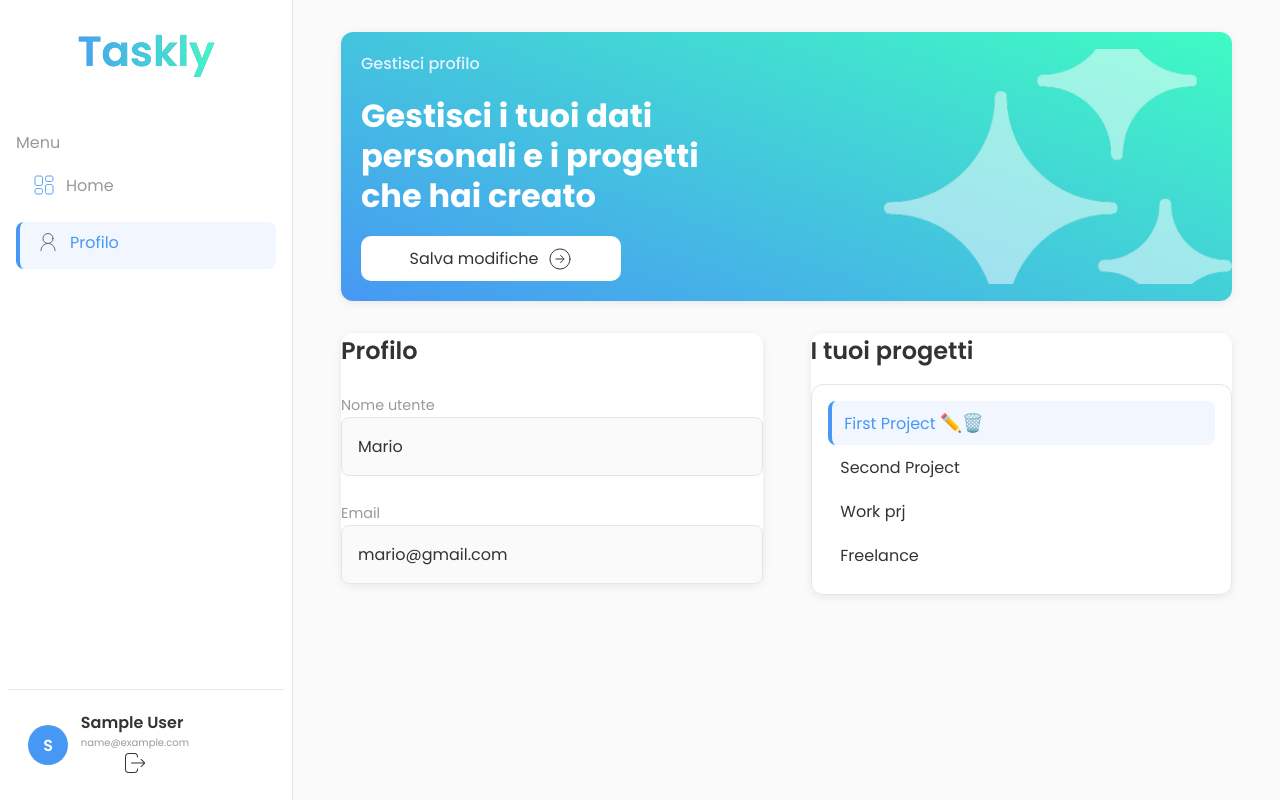
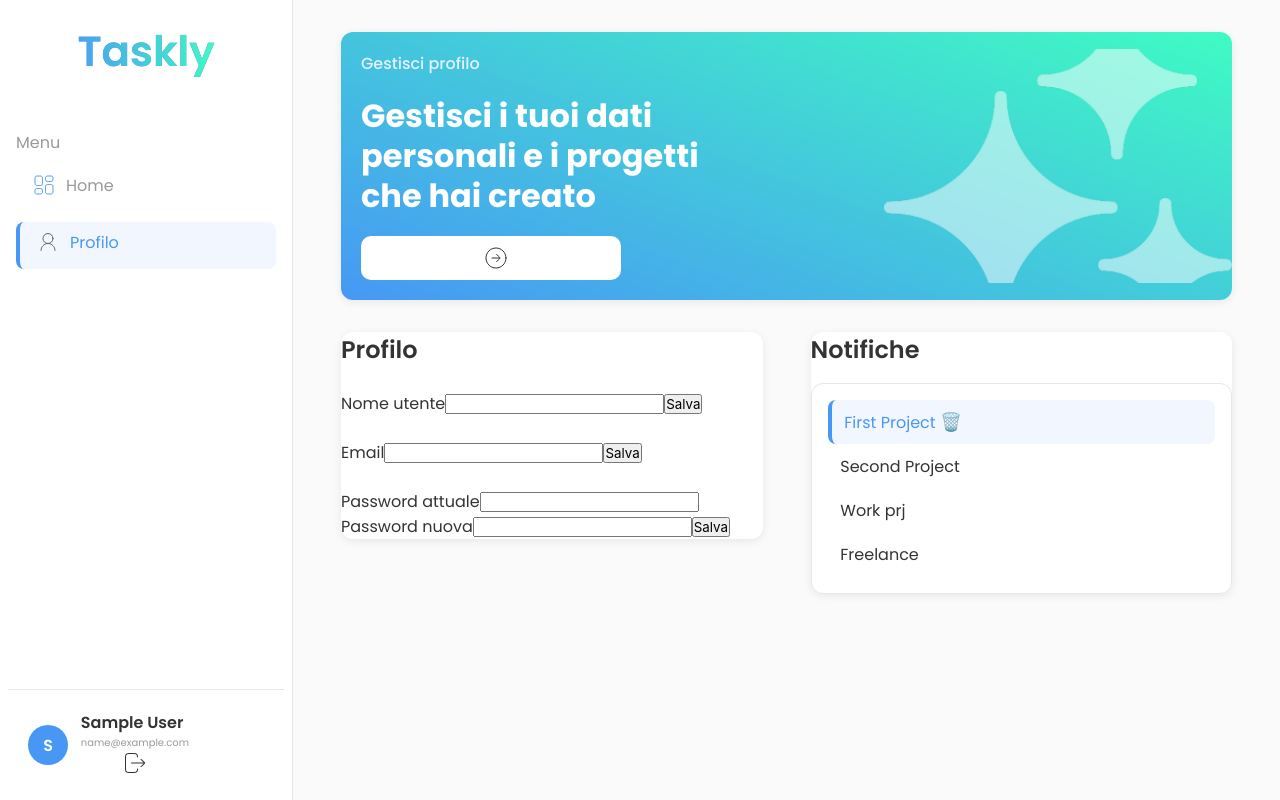
Before and after one commit to Alb3rt05/Frontend-Taskly, an Angular app: page /profile in a window 1280 px wide. Built offline with nearby package versions, Linux system fonts and the light colour scheme; sample sign-in values are in the browser's storage.

Commit message:
feat: implement reactive forms for user profile management

```diff
--- a/src/app/components/sidebar/sidebar.ts
+++ b/src/app/components/sidebar/sidebar.ts
@@ -17,7 +17,6 @@ export class Sidebar {
 
   constructor(private router: Router) {
     const stored = localStorage.getItem('user');
-    console.log('Stored user:', stored);
     if (stored) {
       this.user = JSON.parse(stored);
     }
--- a/src/app/pages/profile/profile.html
+++ b/src/app/pages/profile/profile.html
@@ -4,36 +4,60 @@
 
   <!-- Main Content -->
   <main class="profile-main">
+
     <!-- Hero -->
-    <app-hero-card
-      subtitle="Gestisci profilo"
-      title="Gestisci i tuoi dati personali e i progetti che hai creato"
-      buttonText="Salva modifiche"
-      (saveProfile)="TODO()">
+    <app-hero-card subtitle="Gestisci profilo" title="Gestisci i tuoi dati personali e i progetti che hai creato">
     </app-hero-card>
 
     <!-- Content -->
     <section class="profile-content">
+
       <!-- Profilo -->
       <div class="profile-info card">
         <h2>Profilo</h2>
-        <div class="form-group">
-          <label>Nome utente</label>
-          <div class="input-display">Mario</div>
-        </div>
-        <div class="form-group">
-          <label>Email</label>
-          <div class="input-display">mario@gmail.com</div>
-        </div>
+
+        <form [formGroup]="nameForm" (ngSubmit)="saveName()">
+          <label for="display-name">Nome utente</label>
+          <input id="display-name" formControlName="displayName" type="text">
+          @if (nameForm.get('displayName')?.touched && nameForm.get('displayName')?.invalid) {
+            <div class="error">Il nome non può essere vuoto.</div>
+          }
+          <button type="submit">Salva</button>
+        </form>
+
+        <form [formGroup]="emailForm" (ngSubmit)="saveEmail()">
+          <label for="email">Email</label>
+          <input id="email" formControlName="email" type="email">
+          @if (emailForm.get('email')?.touched && emailForm.get('email')?.invalid) {
+            <div class="error">Inserisci un'email valida.</div>
+          }
+          <button type="submit">Salva</button>
+        </form>
+
+        <form [formGroup]="passwordForm" (ngSubmit)="savePassword()">
+          <label for="password-current">Password attuale</label>
+          <input id="password-current" formControlName="passwordCurrent" type="password">
+
+          <label for="password-new">Password nuova</label>
+          <input id="password-new" formControlName="passwordNew" type="password">
+
+          @if (passwordForm.touched && passwordForm.errors?.['samePassword']) {
+            <div class="error">La nuova password non può essere uguale a quella attuale.</div>
+          }
+          @if (passwordForm.get('passwordNew')?.touched && passwordForm.get('passwordNew')?.invalid) {
+            <div class="error">La password nuova non può essere vuota.</div>
+          }
+
+          <button type="submit">Salva</button>
+        </form>
       </div>
 
-      <!-- Progetti -->
+      <!-- Notifiche -->
       <div class="profile-projects card">
-        <h2>I tuoi progetti</h2>
+        <h2>Notifiche</h2>
         <div class="projects-sidebar">
           <ul>
             <li class="project-item active">First Project
-              <button class="action edit">✏️</button>
               <button class="action delete">🗑️</button>
             </li>
             <li class="project-item">Second Project</li>
@@ -42,6 +66,7 @@
           </ul>
         </div>
       </div>
+
     </section>
   </main>
 </div>
--- a/src/app/pages/profile/profile.ts
+++ b/src/app/pages/profile/profile.ts
@@ -1,15 +1,73 @@
 import { Component } from '@angular/core';
+import { FormBuilder, FormGroup, Validators, ReactiveFormsModule, AbstractControl } from '@angular/forms';
+import { CommonModule } from '@angular/common';
 import { Sidebar } from "../../components/sidebar/sidebar";
 import { HeroCard } from '../../components/hero-card/hero-card';
 
 @Component({
+  standalone: true,
   selector: 'app-profile',
-  imports: [Sidebar, HeroCard],
+  imports: [ReactiveFormsModule, CommonModule, Sidebar, HeroCard],
   templateUrl: './profile.html',
-  styleUrl: './profile.css',
+  styleUrls: ['./profile.css'],
 })
 export class Profile {
-  TODO() {
 
+  nameForm: FormGroup;
+  emailForm: FormGroup;
+  passwordForm: FormGroup;
+
+  constructor(private fb: FormBuilder) {
+    this.nameForm = this.fb.group({
+      displayName: ['', [Validators.required, this.noWhitespaceValidator]]
+    });
+
+    this.emailForm = this.fb.group({
+      email: ['', [Validators.required, Validators.email]]
+    });
+
+    this.passwordForm = this.fb.group({
+      passwordCurrent: ['', Validators.required],
+      passwordNew: ['', [Validators.required]]
+    }, { validators: this.passwordsNotEqual });
+  }
+
+  noWhitespaceValidator(control: AbstractControl) {
+    const isWhitespace = (control.value || '').trim().length === 0;
+    return isWhitespace ? { whitespace: true } : null;
+  }
+
+  passwordsNotEqual(group: AbstractControl) {
+    const current = group.get('passwordCurrent')?.value;
+    const newPass = group.get('passwordNew')?.value;
+    return (current && newPass && current === newPass) ? { samePassword: true } : null;
+  }
+
+  saveName() {
+    if (this.nameForm.valid) {
+      console.log('Nome utente aggiornato:', this.nameForm.value.displayName);
+      // TODO: chiamata al service per aggiornare il nome
+    } else {
+      this.nameForm.markAllAsTouched();
+    }
+  }
+
+  saveEmail() {
+    if (this.emailForm.valid) {
+      console.log('Email aggiornata:', this.emailForm.value.email);
+      // TODO: chiamata al service per aggiornare l'email
+    } else {
+      this.emailForm.markAllAsTouched();
+    }
+  }
+
+  savePassword() {
+    if (this.passwordForm.valid) {
+      console.log('Password aggiornata:', this.passwordForm.value.passwordNew);
+      // TODO: chiamata al service per aggiornare la password
+      this.passwordForm.reset();
+    } else {
+      this.passwordForm.markAllAsTouched();
+    }
   }
 }
```
